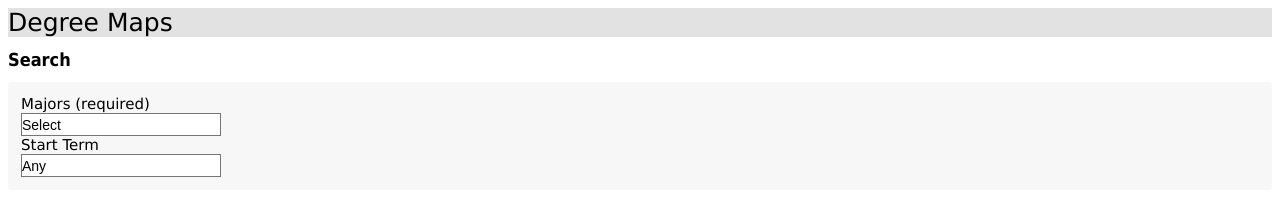
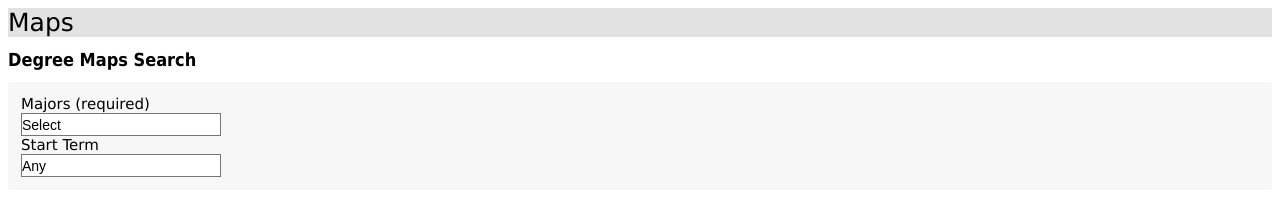
Before and after one commit to mmmmiki/CS355, a plain HTML site: page index.html in a window 1280 px wide. Drawn offline with Linux system fonts and the light colour scheme.

Commit message:
Update index.html

```diff
--- a/index.html
+++ b/index.html
@@ -42,9 +42,9 @@
 		</style>
 	</head>
 	<body>
-		<div class = "banner">Degree Maps</div>
+		<div class = "banner">Maps</div>
 		<div>
-			<h1>Search</h1>
+			<h1>Degree Maps Search</h1>
 			<section class = "search-section">
 				<div>
 					<span class = "search-title">Majors (required)</span>
```
